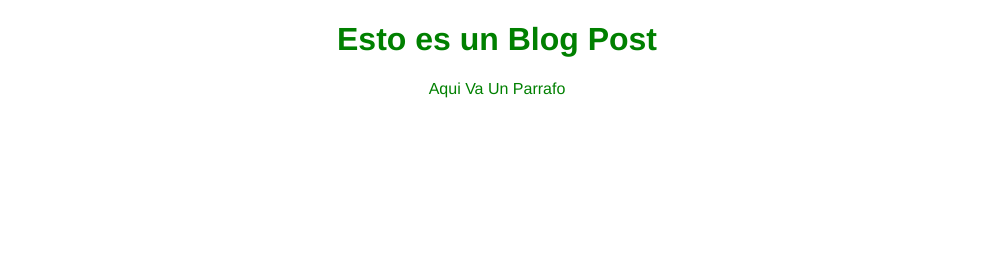
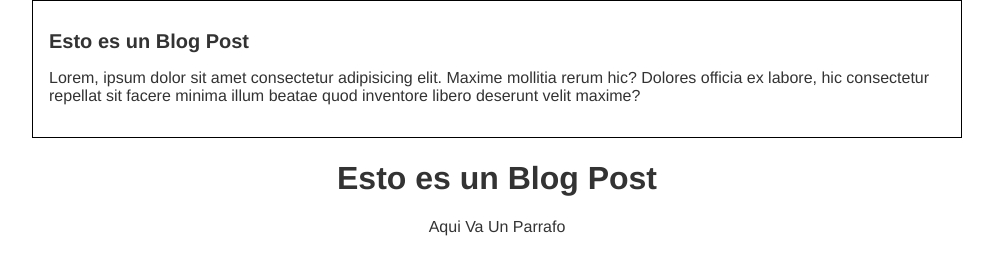
Before and after one commit to JhonFlorez17/CardBlog, a plain HTML site: page index.html in a window 1280 px wide. Shown: the whole page, without its empty margins (143-1136 px from the left). Drawn offline with Linux system fonts and the light colour scheme.

Commit message:
Agregamos estilos y div contenedor al html

```diff
--- a/css/style.css
+++ b/css/style.css
@@ -1,5 +1,18 @@
 body{
+    color: #333;
     text-align: center;
     font-family: 'Franklin Gothic Medium', 'Arial Narrow', Arial, sans-serif;
-    color: green;
+    font-size: 16px;
+    margin: 0;
+    padding: 0;
 }
+.container{
+    width: 70%;
+    padding: 1em;
+    text-align: left;
+    border: 1px solid #000;
+    margin: 0 auto;
+}
+.container h1{
+    font-size: 20px;
+}
--- a/index.html
+++ b/index.html
@@ -1,13 +1,27 @@
 <!DOCTYPE html>
 <html lang="en">
+
 <head>
     <meta charset="UTF-8">
     <meta name="viewport" content="width=device-width, initial-scale=1.0">
     <title>Aprendiendo Html5</title>
     <link rel="stylesheet" href="./css/style.css">
 </head>
+
 <body>
+    <div class="container">
+        <div class="post">
+            <h1>Esto es un Blog Post</h1>
+            <p>Lorem, ipsum dolor sit amet consectetur
+                adipisicing elit. Maxime mollitia rerum hic?
+                Dolores officia ex labore, hic consectetur
+                repellat sit facere minima illum beatae
+                quod inventore libero deserunt velit
+                maxime?</p>
+        </div>
+    </div>
     <h1>Esto es un Blog Post</h1>
     <p>Aqui Va Un Parrafo</p>
 </body>
+
 </html>
```
